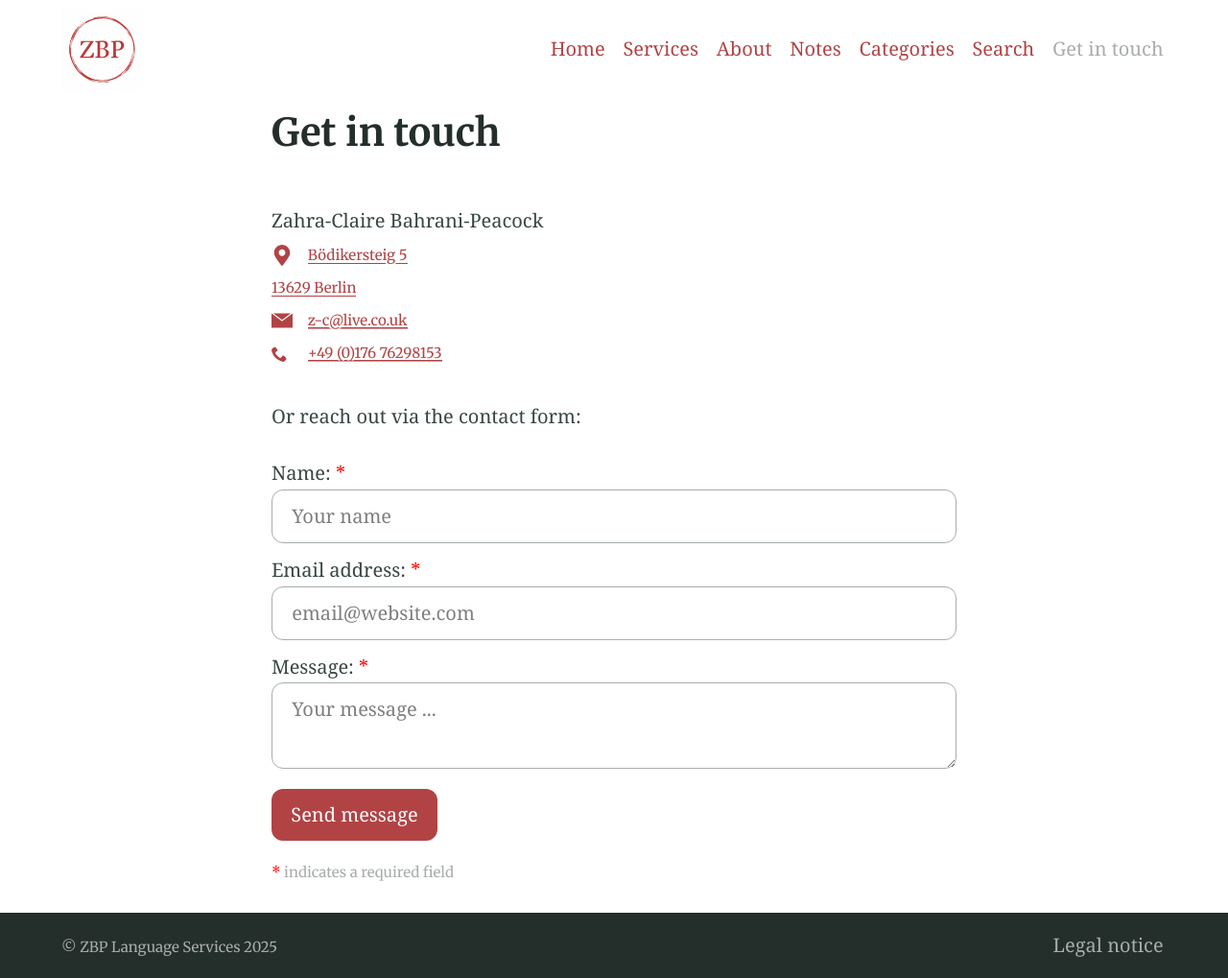
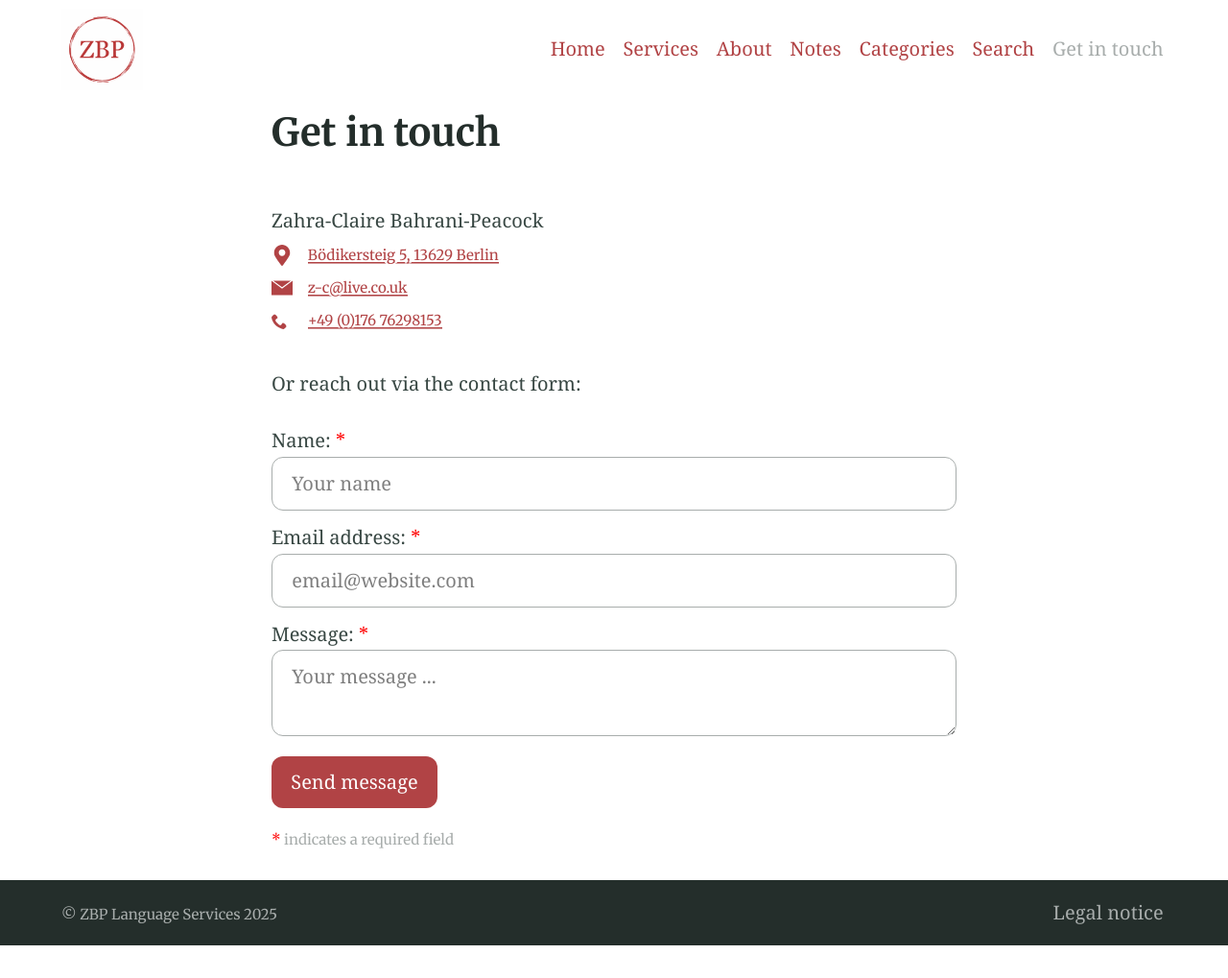
Before and after one commit to Website-2/zbp-language-services.github.io, a Jekyll site: the page built from contact 2.md, in a window 1280 px wide. Shown: the whole page at 96% size. Built offline with Jekyll 4.4.1, drawn with Linux system fonts in a browser that asks for light colours; after the commit the page ends 985 px from its top, so only the background shows below that.

Commit message:
Text update

```diff
--- a/contact 2.md
+++ b/contact 2.md
@@ -8,8 +8,7 @@
 <br>
 Zahra-Claire Bahrani-Peacock
 <br>
-<small></small>{% include icon.html id="location" color="#b14345" title="Address" %}<small>&nbsp;&nbsp;&nbsp;<a href="https://maps.google.com/?q=Bödikersteig+5+13629+Berlin" target="_blank">Bödikersteig 5<br>
-    <span class="address-line-2">13629 Berlin</span></a></small><br>
+<small></small>{% include icon.html id="location" color="#b14345" title="Address" %}<small>&nbsp;&nbsp;&nbsp;<a href="https://maps.google.com/?q=Bödikersteig+5+13629+Berlin" target="_blank">Bödikersteig 5, 13629 Berlin</a></small><br>
 <small></small>{% include icon.html id="email" color="#b14345" title="Email" %}<small>&nbsp;&nbsp;&nbsp;<a href="mailto:z-c@live.co.uk">z-c@live.co.uk</a></small><br>
 <small></small>{% include icon.html id="phone" color="#b14345" title="Phone" %}<small>&nbsp;&nbsp;&nbsp;<a href="tel:004917676298153">+49 (0)176 76298153</a></small>
 <br><br>
```
